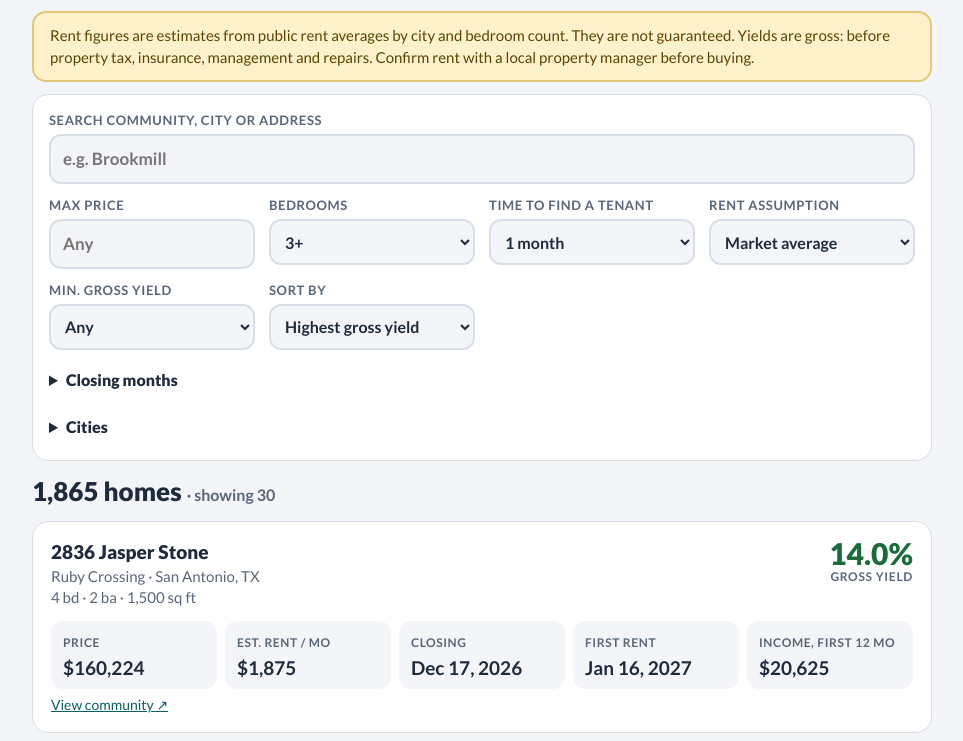
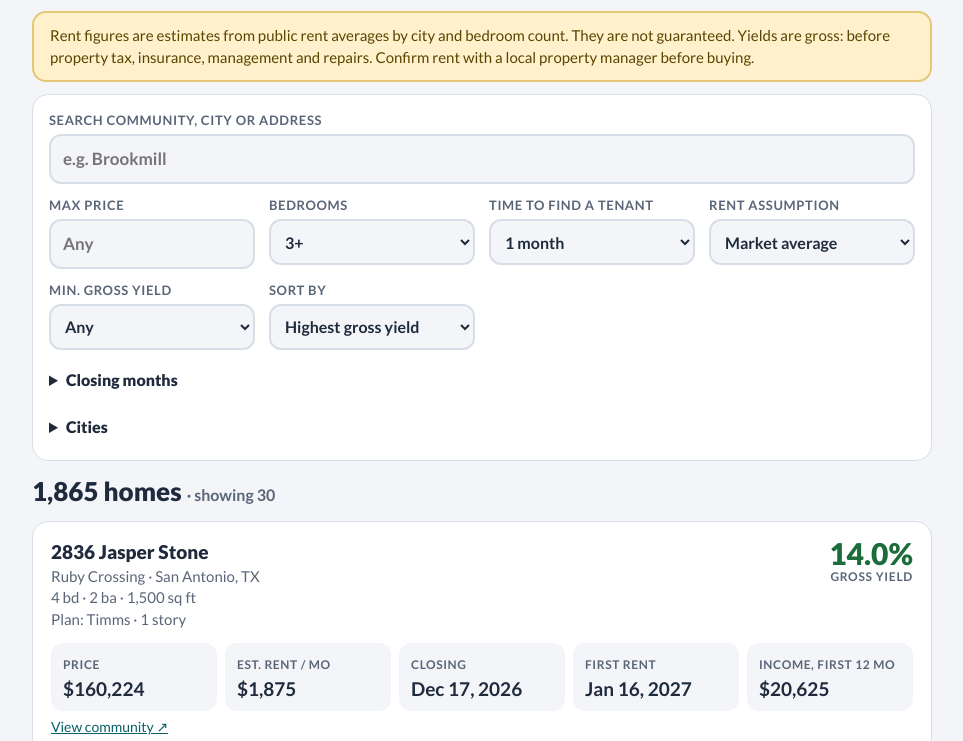
Before and after one commit to twheels14/texas-rental-homes, a plain HTML site: page index.html in a window 1280 px wide. Shown: the part 195-936 px from the top of the page, without its empty margins (158-1121 px from the left). Drawn offline with Linux system fonts and the light colour scheme.

Commit message:
Show floor plan and stories on investor result cards
Co-Authored-By: Claude Sonnet 5.5 <noreply@anthropic.com>
Claude-Session: https://claude.ai/code/session_01UNb9qSRPhD9rJnniXS6Jsb

```diff
--- a/index.html
+++ b/index.html
@@ -73,7 +73,7 @@ cities:"Cities",cities_n:"Cities ({n} selected)",clear:"Clear cities",months:"Cl
 n_homes:"{n} home|{n} homes",shown:"showing {n}",none:"No homes match. Try widening the filters.",
 yield:"Gross yield",rent:"Est. rent / mo",price:"Price",close:"Closing",first:"First rent",y1:"Income, first 12 mo",
 ready:"Ready now",est:"Estimated",dropped:"Price dropped {x}",low_conf:"Rent estimated from nearby area",
-beds:"{b} bd · {ba} ba · {sf} sq ft",view:"View community ↗",more:"Show {n} more",
+beds:"{b} bd · {ba} ba · {sf} sq ft",planline:"Plan: {p} · {fl}",story:"1 story|{n} stories",view:"View community ↗",more:"Show {n} more",
 meth_h:"How the numbers are calculated",
 meth:["Estimated rent: average monthly rent for houses of that bedroom count in the city (Rentometer, Oct 2025 – Jun 2026), then adjusted by the rent assumption you choose. Homes with 5 or more bedrooms use the 4+ bedroom figure plus 12%. Rent is also scaled up or down (at most 12% up, 15% down) for homes larger or smaller than the typical home with the same bedrooms.","Gross yield: estimated annual rent divided by price. Taxes, insurance, vacancy after the first lease, management and repairs are not included.","Closing: the estimated closing date for each home. Rent starts after closing plus the time you pick to find a tenant.","Income, first 12 months: rent for the months after rent starts, within 12 months of closing."],
 conf_h:"Where rent data comes from",conf_city:"City data",conf_proxy:"Estimated from nearby: {x}",
@@ -90,7 +90,7 @@ cities:"Ciudades",cities_n:"Ciudades ({n} seleccionadas)",clear:"Borrar ciudades
 n_homes:"{n} casa|{n} casas",shown:"mostrando {n}",none:"Ninguna casa coincide. Amplíe los filtros.",
 yield:"Rend. bruto",rent:"Renta est. / mes",price:"Precio",close:"Cierre",first:"Primera renta",y1:"Ingreso, primeros 12 meses",
 ready:"Lista ya",est:"Estimado",dropped:"Bajó de precio {x}",low_conf:"Renta estimada de zona cercana",
-beds:"{b} rec · {ba} baños · {sf} pies²",view:"Ver comunidad ↗",more:"Mostrar {n} más",
+beds:"{b} rec · {ba} baños · {sf} pies²",planline:"Modelo: {p} · {fl}",story:"1 piso|{n} pisos",view:"Ver comunidad ↗",more:"Mostrar {n} más",
 meth_h:"Cómo se calculan los números",
 meth:["Renta estimada: promedio mensual de casas con ese número de recámaras en la ciudad (Rentometer, oct 2025 – jun 2026), ajustado según el supuesto que elija. Las casas de 5 o más recámaras usan la cifra de 4+ más 12%. La renta también se ajusta según el tamaño de la casa frente a una típica con las mismas recámaras (máx. 12% más, 15% menos).","Rendimiento bruto: renta anual estimada dividida entre el precio. No incluye impuestos, seguro, vacancia posterior, administración ni reparaciones.","Cierre: fecha estimada de cierre de cada casa. La renta empieza después del cierre más el tiempo que elija para hallar inquilino.","Ingreso de los primeros 12 meses: renta de los meses posteriores al inicio de renta, dentro de 12 meses desde el cierre."],
 conf_h:"Origen de los datos de renta",conf_city:"Datos de la ciudad",conf_proxy:"Estimado de zona cercana: {x}",
@@ -107,7 +107,7 @@ cities:"ערים",cities_n:"ערים ({n} נבחרו)",clear:"נקה ערים",m
 n_homes:"בית {n}|{n} בתים",shown:"מוצגים {n}",none:"לא נמצאו בתים. נסו להרחיב את הסינון.",
 yield:"תשואה ברוטו",rent:"שכירות משוערת / חודש",price:"מחיר",close:"סגירה",first:"שכירות ראשונה",y1:"הכנסה ב-12 חודשים ראשונים",
 ready:"מוכן עכשיו",est:"משוער",dropped:"המחיר ירד {x}",low_conf:"שכירות משוערת מאזור סמוך",
-beds:"{b} חד׳ שינה · {ba} מקלחות · {sf} רגל²",view:"לצפייה בשכונה ↗",more:"הצג עוד {n}",
+beds:"{b} חד׳ שינה · {ba} מקלחות · {sf} רגל²",planline:"דגם: {p} · {fl}",story:"קומה אחת|{n} קומות",view:"לצפייה בשכונה ↗",more:"הצג עוד {n}",
 meth_h:"איך המספרים מחושבים",
 meth:["שכירות משוערת: ממוצע שכירות חודשית לבתים עם אותו מספר חדרי שינה בעיר (Rentometer, אוקטובר 2025 – יוני 2026), ומותאם להנחה שבחרתם. בתים עם 5 חדרי שינה ומעלה מחושבים לפי נתון 4+ ועוד 12%. השכירות מותאמת גם לגודל הבית לעומת בית טיפוסי עם אותו מספר חדרים (עד 12% יותר או 15% פחות).","תשואה ברוטו: שכירות שנתית משוערת חלקי המחיר. לא כולל מס נכס, ביטוח, תקופות ללא שוכר לאחר החוזה הראשון, ניהול ותיקונים.","סגירה: תאריך הסגירה המשוער של כל בית. השכירות מתחילה אחרי הסגירה ועוד הזמן שבחרתם למציאת שוכר.","הכנסה ב-12 חודשים ראשונים: שכירות עבור החודשים שאחרי תחילת השכירות, בתוך 12 חודשים מהסגירה."],
 conf_h:"מקור נתוני השכירות",conf_city:"נתוני העיר",conf_proxy:"הערכה לפי אזור סמוך: {x}",
@@ -142,7 +142,7 @@ function prep(){if(!Object.keys(REF).length){const g={};D.h.forEach(h=>{const b=
  const coe=dOf(h[1]);const ready=coe<=TODAY;const rs=addMonths(ready?TODAY:coe,S.lease);
  const closeM=ready?0:monthsBetween(TODAY,coe);
  const monthsPaying=Math.max(0,12-S.lease);
- return {i,comm:comm[0],city,addr:h[2],plan:h[3],beds:h[5],baths:h[6],sqft:h[7],price,coe,ready,closeM,rent,rs,yld:rent*12/price*100,y1:rent*monthsPaying,drop:h[11],conf:R.cities[city][2],proxy:R.cities[city][3]}}).filter(Boolean)}
+ return {i,comm:comm[0],city,addr:h[2],plan:h[3],fl:h[4],beds:h[5],baths:h[6],sqft:h[7],price,coe,ready,closeM,rent,rs,yld:rent*12/price*100,y1:rent*monthsPaying,drop:h[11],conf:R.cities[city][2],proxy:R.cities[city][3]}}).filter(Boolean)}
 function filtered(){let a=ALL.filter(h=>(!S.price||h.price<=S.price)&&h.beds>=S.beds&&(!S.months.length||S.months.includes(mKey(h)))&&h.yld>=S.minY&&(!S.cities.length||S.cities.includes(h.city))&&(!S.q||(h.comm+" "+h.city+" "+h.addr).toLowerCase().includes(S.q.trim().toLowerCase())));
  const f={yield:(x,y)=>y.yld-x.yld,y1:(x,y)=>y.y1/y.price-x.y1/x.price,price:(x,y)=>x.price-y.price,rent:(x,y)=>y.rent-x.rent,soon:(x,y)=>x.coe-y.coe}[S.sort];return a.sort(f)}
 function opts(list,cur){return list.map(([v,l])=>'<option value="'+v+'"'+(String(cur)===String(v)?" selected":"")+">"+esc(l)+"</option>").join("")}
@@ -174,6 +174,7 @@ function render(){
  rows.slice(0,S.limit).forEach(x=>{
   h+='<article class="card home"><div><div class="addr">'+esc(x.addr)+'</div><div class="loc">'+esc(x.comm)+' · '+esc(x.city)+', TX'+'</div>'
   +'<div class="loc">'+esc(t("beds",{b:x.beds,ba:x.baths,sf:x.sqft.toLocaleString("en-US")}))+'</div>'
+  +'<div class="loc">'+esc(t("planline",{p:x.plan,fl:t("story",{n:x.fl})}))+'</div>'
   +((x.drop||x.conf==="l")?'<div class="tags">'+(x.drop?'<span class="tag drop">▼ '+esc(t("dropped",{x:usd(x.drop-x.price)}))+'</span>':"")+(x.conf==="l"?'<span class="tag low">'+esc(t("low_conf"))+'</span>':"")+'</div>':"")+'</div>'
   +'<div class="big"><div class="y">'+x.yld.toFixed(1)+'%</div><div class="yl">'+esc(t("yield"))+'</div></div>'
   +'<div class="nums"><div><span>'+esc(t("price"))+'</span><b>'+usd(x.price)+'</b></div>'
```
